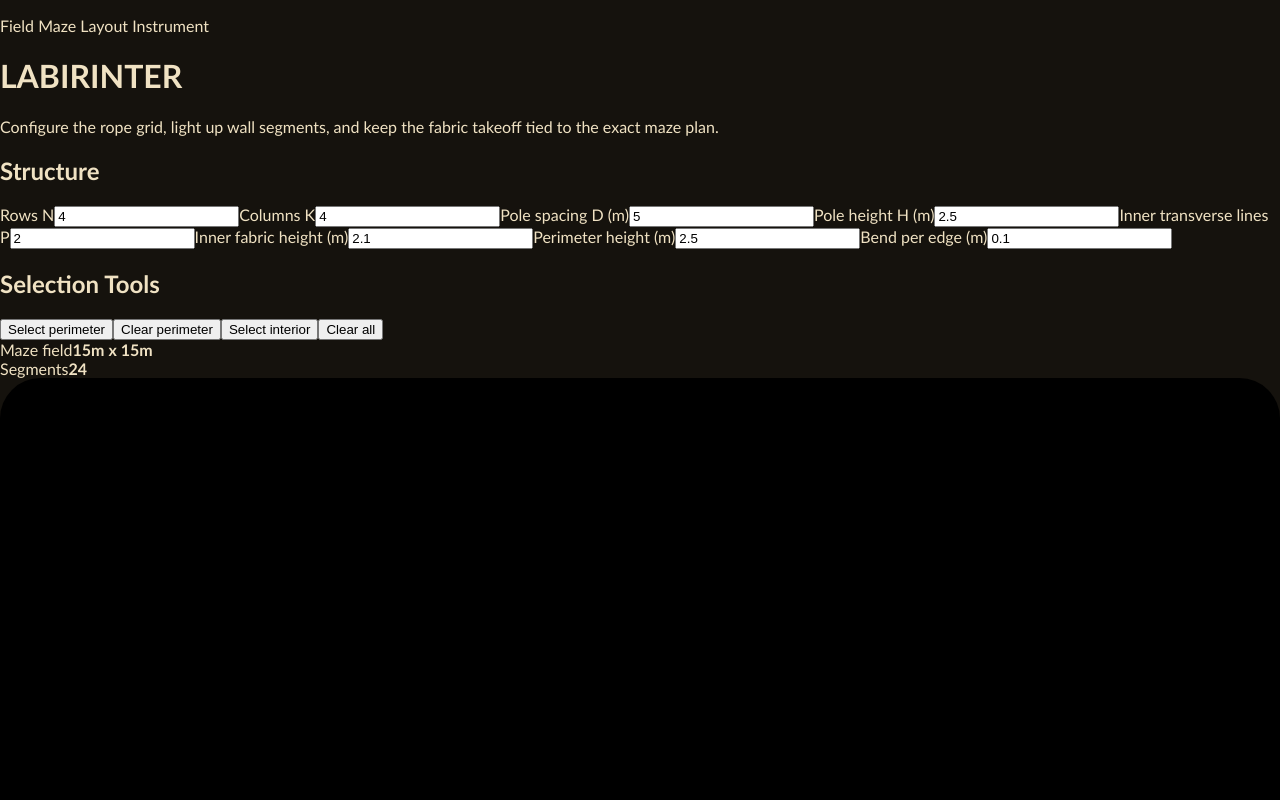
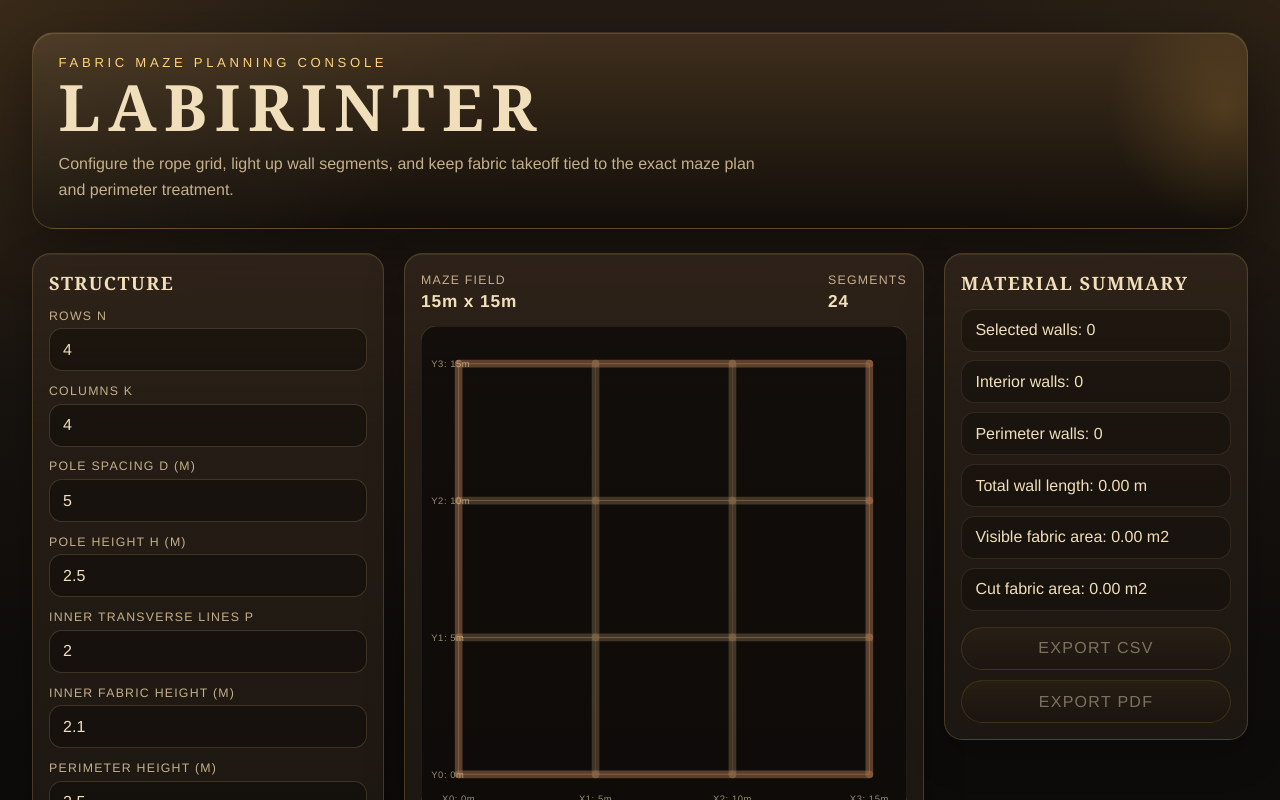
Before and after one commit to TheMarkest/LABIRINTER, a React (Vite) app: page / in a window 1280 px wide. Shown: the top 800 px of the page. Built offline with nearby package versions, Linux system fonts and the light colour scheme.

Commit message:
feat: style the LABIRINTER planning console

```diff
--- a/src/App.tsx
+++ b/src/App.tsx
@@ -3,10 +3,8 @@ import { AppHeader } from './components/AppHeader';
 import { MazeCanvas } from './components/MazeCanvas';
 import { ParameterPanel } from './components/ParameterPanel';
 import { SummaryPanel } from './components/SummaryPanel';
-import { buildSelectionSummary } from './domain/calculations';
-import { buildExportRows } from './domain/calculations';
+import { buildExportRows, buildSelectionSummary } from './domain/calculations';
 import { createGeometry } from './domain/geometry';
-import { downloadCsvFile, exportPdf } from './domain/exports';
 import { defaultParams } from './domain/params';
 import type { ProjectParams, WallKind } from './domain/types';
 
@@ -86,11 +84,13 @@ export default function App() {
     setSelectedIds(new Set());
   }
 
-  function handleExportCsv() {
+  async function handleExportCsv() {
+    const { downloadCsvFile } = await import('./domain/exports');
     downloadCsvFile(exportRows);
   }
 
-  function handleExportPdf() {
+  async function handleExportPdf() {
+    const { exportPdf } = await import('./domain/exports');
     exportPdf({
       params,
       geometry,
--- a/src/components/AppHeader.tsx
+++ b/src/components/AppHeader.tsx
@@ -1,11 +1,11 @@
 export function AppHeader() {
   return (
     <header className="app-header">
-      <p className="app-header__eyebrow">Field Maze Layout Instrument</p>
+      <p className="app-header__eyebrow">Fabric Maze Planning Console</p>
       <h1>LABIRINTER</h1>
       <p className="app-header__lede">
-        Configure the rope grid, light up wall segments, and keep the fabric takeoff tied to the exact
-        maze plan.
+        Configure the rope grid, light up wall segments, and keep fabric takeoff tied to the exact maze
+        plan and perimeter treatment.
       </p>
     </header>
   );
--- a/src/components/MazeCanvas.tsx
+++ b/src/components/MazeCanvas.tsx
@@ -1,3 +1,4 @@
+import type { KeyboardEvent } from 'react';
 import type { GridGeometry } from '../domain/types';
 
 interface MazeCanvasProps {
@@ -6,7 +7,7 @@ interface MazeCanvasProps {
   onToggle: (segmentId: string) => void;
 }
 
-function handleKeyboardToggle(event: React.KeyboardEvent<SVGGElement>, onToggle: () => void) {
+function handleKeyboardToggle(event: KeyboardEvent<SVGGElement>, onToggle: () => void) {
   if (event.key === 'Enter' || event.key === ' ') {
     event.preventDefault();
     onToggle();
--- a/src/domain/geometry.ts
+++ b/src/domain/geometry.ts
@@ -36,7 +36,7 @@ function createSegment(params: ProjectParams, axis: 'x' | 'y', kind: WallKind, g
   };
 }
 
-function buildHorizontalSegments(params: ProjectParams, xPositions: number[], yPositions: number[], width: number, height: number) {
+function buildHorizontalSegments(params: ProjectParams, xPositions: number[], yPositions: number[], height: number) {
   const segments: WallSegment[] = [];
 
   yPositions.forEach((y, lineIndex) => {
@@ -106,7 +106,7 @@ export function createGeometry(params: ProjectParams): GridGeometry {
   const xPositions = [0, ...transverseLines.map((line) => line.x), width];
   const yPositions = longitudinalLines.map((line) => line.y);
   const segments = [
-    ...buildHorizontalSegments(params, xPositions, yPositions, width, height),
+    ...buildHorizontalSegments(params, xPositions, yPositions, height),
     ...buildVerticalSegments(params, xPositions, yPositions, width),
   ];
 
--- a/src/styles.css
+++ b/src/styles.css
@@ -1,9 +1,343 @@
 :root {
-  color: #f0e2c3;
-  background: #15120d;
-  font-family: 'Trebuchet MS', 'Segoe UI', sans-serif;
+  --bg-0: #0f0d0b;
+  --bg-1: #18130f;
+  --bg-2: #241c14;
+  --panel: rgba(31, 25, 19, 0.88);
+  --panel-strong: rgba(41, 31, 22, 0.94);
+  --panel-edge: rgba(182, 146, 88, 0.28);
+  --line-soft: rgba(255, 231, 188, 0.16);
+  --ink: #f1dfbb;
+  --ink-dim: #c5b08c;
+  --accent: #edae48;
+  --accent-hot: #ffd27b;
+  --danger: #a25142;
+  --shadow: rgba(0, 0, 0, 0.38);
+  color: var(--ink);
+  font-family: 'Bahnschrift', 'DIN Alternate', 'Franklin Gothic Medium', 'Arial Narrow', sans-serif;
+  background:
+    radial-gradient(circle at top left, rgba(142, 100, 41, 0.2), transparent 24rem),
+    radial-gradient(circle at top right, rgba(95, 67, 23, 0.14), transparent 22rem),
+    linear-gradient(180deg, var(--bg-2), var(--bg-0) 52%, #080706),
+    repeating-linear-gradient(
+      90deg,
+      rgba(255, 230, 190, 0.018) 0,
+      rgba(255, 230, 190, 0.018) 1px,
+      transparent 1px,
+      transparent 40px
+    );
+}
+
+* {
+  box-sizing: border-box;
+}
+
+html,
+body,
+#root {
+  min-height: 100%;
 }
 
 body {
   margin: 0;
+  min-height: 100vh;
 }
+
+button,
+input {
+  font: inherit;
+}
+
+button {
+  cursor: pointer;
+}
+
+.app-shell {
+  min-height: 100vh;
+  padding: 2rem;
+}
+
+.app-header {
+  position: relative;
+  overflow: hidden;
+  margin-bottom: 1.5rem;
+  padding: 1.4rem 1.6rem 1.6rem;
+  border: 1px solid var(--panel-edge);
+  border-radius: 1.4rem;
+  background:
+    linear-gradient(135deg, rgba(255, 221, 163, 0.08), transparent 38%),
+    linear-gradient(180deg, rgba(64, 47, 29, 0.96), rgba(18, 14, 10, 0.96));
+  box-shadow:
+    inset 0 1px 0 rgba(255, 233, 189, 0.14),
+    0 20px 60px var(--shadow);
+}
+
+.app-header::after {
+  content: '';
+  position: absolute;
+  inset: auto -8% 0 auto;
+  width: 15rem;
+  height: 15rem;
+  border-radius: 50%;
+  background: radial-gradient(circle, rgba(237, 174, 72, 0.18), transparent 68%);
+  pointer-events: none;
+}
+
+.app-header__eyebrow {
+  margin: 0 0 0.4rem;
+  color: var(--accent-hot);
+  font-size: 0.82rem;
+  letter-spacing: 0.28em;
+  text-transform: uppercase;
+}
+
+.app-header h1 {
+  margin: 0;
+  font-family: 'Rockwell', 'Georgia', serif;
+  font-size: clamp(2.6rem, 5vw, 4.8rem);
+  letter-spacing: 0.12em;
+  line-height: 0.95;
+}
+
+.app-header__lede {
+  max-width: 44rem;
+  margin: 0.85rem 0 0;
+  color: var(--ink-dim);
+  font-size: 1rem;
+  line-height: 1.6;
+}
+
+.app-layout {
+  display: grid;
+  grid-template-columns: minmax(18rem, 22rem) minmax(30rem, 1fr) minmax(16rem, 19rem);
+  gap: 1.25rem;
+  align-items: start;
+}
+
+.control-panel,
+.summary-panel,
+.editor-panel {
+  min-width: 0;
+}
+
+.panel-card {
+  position: relative;
+  overflow: hidden;
+  padding: 1rem;
+  border: 1px solid var(--panel-edge);
+  border-radius: 1.15rem;
+  background:
+    linear-gradient(180deg, rgba(55, 42, 31, 0.36), transparent 28%),
+    linear-gradient(180deg, var(--panel-strong), var(--panel));
+  box-shadow:
+    inset 0 1px 0 rgba(255, 229, 179, 0.08),
+    0 14px 40px rgba(0, 0, 0, 0.24);
+}
+
+.panel-card + .panel-card {
+  margin-top: 1rem;
+}
+
+.panel-card h2 {
+  margin: 0 0 0.85rem;
+  font-family: 'Rockwell', 'Georgia', serif;
+  font-size: 1.15rem;
+  letter-spacing: 0.08em;
+  text-transform: uppercase;
+}
+
+.field-grid {
+  display: grid;
+  gap: 0.8rem;
+}
+
+.field {
+  display: grid;
+  gap: 0.35rem;
+}
+
+.field span,
+.editor-meta span {
+  color: var(--ink-dim);
+  font-size: 0.77rem;
+  letter-spacing: 0.1em;
+  text-transform: uppercase;
+}
+
+.field input {
+  border: 1px solid rgba(224, 190, 131, 0.2);
+  border-radius: 0.8rem;
+  padding: 0.72rem 0.82rem;
+  color: var(--ink);
+  background: rgba(10, 8, 6, 0.44);
+  outline: none;
+  transition: border-color 160ms ease, box-shadow 160ms ease, transform 160ms ease;
+}
+
+.field input:focus {
+  border-color: rgba(255, 208, 129, 0.72);
+  box-shadow: 0 0 0 3px rgba(237, 174, 72, 0.15);
+  transform: translateY(-1px);
+}
+
+.action-grid {
+  display: grid;
+  gap: 0.65rem;
+}
+
+.action-grid button {
+  border: 1px solid rgba(237, 174, 72, 0.34);
+  border-radius: 999px;
+  padding: 0.72rem 0.95rem;
+  color: var(--ink);
+  background:
+    linear-gradient(180deg, rgba(237, 174, 72, 0.14), rgba(63, 43, 23, 0.1)),
+    rgba(15, 11, 8, 0.5);
+  letter-spacing: 0.08em;
+  text-transform: uppercase;
+  transition:
+    transform 160ms ease,
+    border-color 160ms ease,
+    background 160ms ease,
+    box-shadow 160ms ease;
+}
+
+.action-grid button:hover:not(:disabled),
+.action-grid button:focus-visible:not(:disabled) {
+  border-color: rgba(255, 210, 123, 0.8);
+  background:
+    linear-gradient(180deg, rgba(255, 210, 123, 0.2), rgba(94, 62, 30, 0.18)),
+    rgba(19, 14, 10, 0.64);
+  box-shadow: 0 0 0 3px rgba(237, 174, 72, 0.12);
+  transform: translateY(-1px);
+}
+
+.action-grid button:disabled {
+  opacity: 0.45;
+  cursor: not-allowed;
+}
+
+.panel-card--editor {
+  padding: 1rem 1rem 1.15rem;
+}
+
+.editor-meta {
+  display: flex;
+  justify-content: space-between;
+  gap: 1rem;
+  margin-bottom: 0.85rem;
+}
+
+.editor-meta strong {
+  display: block;
+  margin-top: 0.2rem;
+  font-size: 1.08rem;
+  letter-spacing: 0.05em;
+}
+
+.maze-canvas {
+  display: block;
+  width: 100%;
+  height: auto;
+}
+
+.maze-canvas__frame {
+  fill: rgba(7, 6, 5, 0.65);
+  stroke: rgba(188, 151, 92, 0.28);
+  stroke-width: 1;
+}
+
+.maze-canvas__guide {
+  stroke: rgba(214, 187, 138, 0.18);
+  stroke-width: 1;
+}
+
+.maze-canvas__guide--major {
+  stroke: rgba(232, 207, 164, 0.36);
+  stroke-width: 1.2;
+}
+
+.maze-canvas__label {
+  fill: rgba(213, 194, 154, 0.7);
+  font-size: 11px;
+  letter-spacing: 0.06em;
+}
+
+.maze-segment {
+  cursor: pointer;
+  outline: none;
+}
+
+.maze-segment__stroke {
+  stroke-linecap: round;
+  stroke-width: 9;
+  transition: stroke 160ms ease, opacity 160ms ease, filter 160ms ease;
+}
+
+.maze-segment--interior .maze-segment__stroke {
+  stroke: rgba(126, 104, 72, 0.46);
+}
+
+.maze-segment--perimeter .maze-segment__stroke {
+  stroke: rgba(161, 110, 76, 0.52);
+}
+
+.maze-segment:hover .maze-segment__stroke,
+.maze-segment:focus-visible .maze-segment__stroke {
+  stroke: rgba(230, 177, 91, 0.72);
+}
+
+.maze-segment--selected .maze-segment__stroke {
+  stroke: var(--accent);
+  filter: drop-shadow(0 0 7px rgba(237, 174, 72, 0.42));
+}
+
+.summary-stack {
+  display: grid;
+  gap: 0.55rem;
+}
+
+.summary-row {
+  padding: 0.72rem 0.84rem;
+  border: 1px solid rgba(225, 189, 126, 0.12);
+  border-radius: 0.85rem;
+  background: rgba(9, 7, 5, 0.34);
+  color: var(--ink);
+}
+
+.action-grid--exports {
+  margin-top: 1rem;
+}
+
+@media (max-width: 1100px) {
+  .app-layout {
+    grid-template-columns: 1fr;
+  }
+
+  .control-panel,
+  .summary-panel,
+  .editor-panel {
+    order: initial;
+  }
+}
+
+@media (max-width: 720px) {
+  .app-shell {
+    padding: 1rem;
+  }
+
+  .app-header {
+    padding: 1.1rem 1rem 1.2rem;
+  }
+
+  .app-header__eyebrow {
+    letter-spacing: 0.18em;
+  }
+
+  .panel-card {
+    padding: 0.9rem;
+  }
+
+  .editor-meta {
+    flex-direction: column;
+  }
+}
--- a/tsconfig.app.json
+++ b/tsconfig.app.json
@@ -1,5 +1,6 @@
 {
   "compilerOptions": {
+    "tsBuildInfoFile": "./node_modules/.tmp/tsconfig.app.tsbuildinfo",
     "target": "ES2022",
     "useDefineForClassFields": true,
     "lib": ["ES2022", "DOM", "DOM.Iterable"],
--- a/tsconfig.node.json
+++ b/tsconfig.node.json
@@ -1,10 +1,12 @@
 {
   "compilerOptions": {
     "composite": true,
+    "tsBuildInfoFile": "./node_modules/.tmp/tsconfig.node.tsbuildinfo",
     "skipLibCheck": true,
     "module": "ESNext",
     "moduleResolution": "Bundler",
-    "allowSyntheticDefaultImports": true
+    "allowSyntheticDefaultImports": true,
+    "noEmit": true
   },
   "include": ["vite.config.ts"]
 }
--- a/vite.config.ts
+++ b/vite.config.ts
@@ -1,7 +1,8 @@
-import { defineConfig } from 'vite';
 import react from '@vitejs/plugin-react';
+import { defineConfig } from 'vitest/config';
 
 export default defineConfig({
+  base: '/LABIRINTER/',
   plugins: [react()],
   test: {
     environment: 'jsdom',
```
Also changed, not shown: 2 other files (tests, documents, lock files or other folders).
